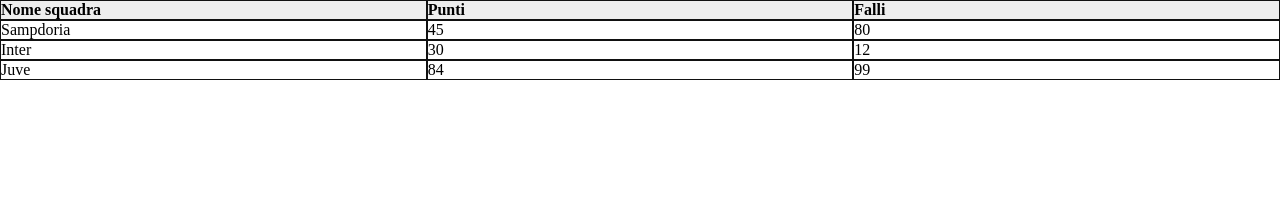
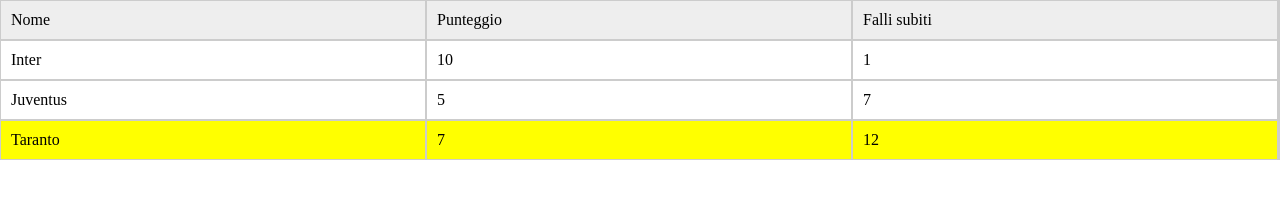
Before and after one commit to Fisny/js-snack-es6, a plain HTML site: page snack-3/index.html in a window 1280 px wide. Drawn offline with Linux system fonts and the light colour scheme.

Commit message:
correzione ottavio

```diff
--- a/snack-3/css/style.css
+++ b/snack-3/css/style.css
@@ -4,19 +4,25 @@
     padding: 0;
 }
 
-#table-container ul {
+.table-container ul {
     list-style: none;
     display: flex;
     margin: 0;
     padding: 0;
+    border: 1px #ccc solid;
 }
 
-#table-container ul:first-child {
-    font-weight: bold;
-    background-color: #eee;
+.table-container ul:first-child {
+    background: #eee;
 }
 
-#table-container ul li {
-    border: 1px #111 solid;
-    flex-basis: calc(100% / 3);
+.table-container ul li {
+    flex-grow: 1;
+    flex-basis: calc(100%/3);  /*  33,3333333333 */
+    border-right: 2px #ccc solid;
+    padding: 10px;
 }
+
+.table-container ul.yellow {
+    background-color: yellow;
+}
--- a/snack-3/index.html
+++ b/snack-3/index.html
@@ -9,12 +9,21 @@
 </head>
 <body>
 
-    <div id="table-container">
+    <div class="table-container">
         <ul>
-            <li>Nome squadra</li>
-            <li>Punti</li>
-            <li>Falli</li>
+            <li>Nome</li>
+            <li>Punteggio</li>
+            <li>Falli subiti</li>
         </ul>
+
+        <!-- <ul>
+            <li>Inter</li>
+            <li>10</li>
+            <li>1</li>
+        </ul> -->
+
+    </div>
+
     <script src="js/script.js"></script>
 
 </body>
--- a/snack-3/js/script.js
+++ b/snack-3/js/script.js
@@ -8,50 +8,66 @@
 // in giallo la riga corrispondente alla squadra
 // con più falli subiti.
 
-const squadreArray = [
+const teams = [
     {
-        nome: 'Sampdoria',
-        punti: 0,
-        falli: 0
+        nome: 'Inter',
+        score: 10,
+        fouls: 1
     },
     {
-        nome: 'Inter',
-        punti: 0,
-        falli: 0
+        nome: 'Juventus',
+        score: 5,
+        fouls: 7
     },
     {
-        nome: 'Juve',
-        punti: 0,
-        falli: 0
+        nome: 'Taranto',
+        score: 7,
+        fouls: 12
     }
-]
+];
 
-const randomNumber = (min, max) => Math.floor(Math.random() * (max - min + 1)) + min;
 
-let squadraGialla = {
-    nome: "",
-    punti: 0,
-    falli: 0,
+const tableHTML = document.querySelector('.table-container');
+
+
+// di volta in volta inserisco l'ultimo numero più elevato
+// che "ho incontrato" nel ciclo, di falli subiti.
+let lastHigherFouls = 0;
+
+// inserisco l'ultima squadra con più falli subiti che ho
+// incontrato negli step del ciclo
+let lastHigherFoulsTeam;
+
+for (let x = 0; x < teams.length; x++) {
+
+    // il team attuale ha un numero maggiore di falli subiti
+    // rispetto all'ultima osservazione?
+    if (teams[x].fouls > lastHigherFouls) {
+        lastHigherFouls = teams[x].fouls;
+        lastHigherFoulsTeam = teams[x];
+    }
+
 }
 
-for (let x = 0; x < squadreArray.length; x++) {
-    squadreArray[x].punti = randomNumber (0,100);
-    squadreArray[x].falli = randomNumber (0,100);
+// ----
 
-    if(squadreArray[x].falli > squadraGialla.falli) {
-        squadraGialla.nome = squadreArray[x].nome;
-        squadraGialla.falli = squadreArray[x].falli;
-        squadraGialla.punti = squadreArray[x].punti;
+for (let x = 0; x < teams.length; x++) {
+
+    const { nome, score, fouls } = teams[x];
+
+
+    let customClass = '';
+    // ma se per caso...
+    if (teams[x] === lastHigherFoulsTeam) {
+        customClass = 'yellow';
     }
-}
 
-for (let x = 0; x < squadreArray.length; x++) {
-    const { nome, punti, falli} = squadreArray[x];
-  if(squadraGialla.falli > squadreArray) {
-    const ul = "<ul style=background:yellow></ul>"
-  } else {
-    const ul = `<ul> <li> ${nome} </li> <li> ${punti} </li> <li> ${falli} </li> </ul>`
-    document.getElementById('table-container').innerHTML += ul
-  }
+    tableHTML.innerHTML += `
+        <ul class="${customClass}">
+            <li>${nome}</li>
+            <li>${score}</li>
+            <li>${fouls}</li>
+        </ul>
+    `;
 
 }
```
